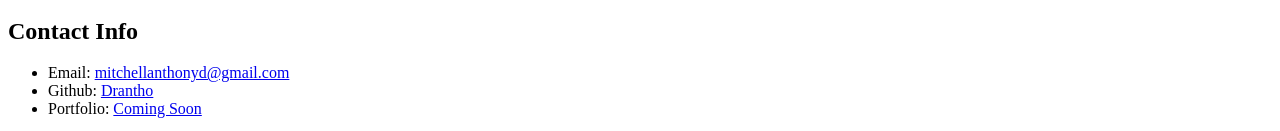
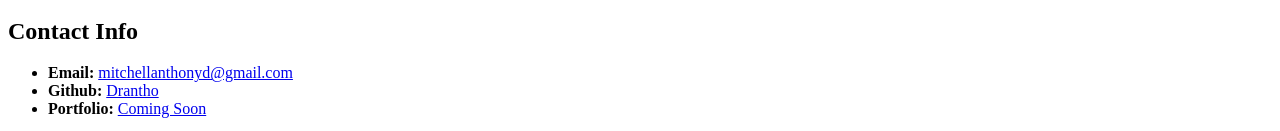
Before and after one commit to Drantho/uwstudentbio, a plain HTML site: page index.html in a window 1280 px wide. Shown: the part 708-839 px from the top of the page. Drawn offline with Linux system fonts and the light colour scheme.

Commit message:
bolded contact info categories

```diff
--- a/index.html
+++ b/index.html
@@ -15,9 +15,9 @@
     </p>
     <h2>Contact Info</h2>
     <ul>
-        <li>Email: <a href="mailto:mitchellanthonyd@gmail.vom">mitchellanthonyd@gmail.com</a></li>
-        <li>Github: <a href="https://github.com/Drantho">Drantho</a></li>
-        <li>Portfolio: <a href="#">Coming Soon</a></li>
+        <li><strong>Email:</strong> <a href="mailto:mitchellanthonyd@gmail.vom">mitchellanthonyd@gmail.com</a></li>
+        <li><strong>Github: </strong><a href="https://github.com/Drantho">Drantho</a></li>
+        <li><strong>Portfolio: </strong><a href="#">Coming Soon</a></li>
     </ul>
 </body>
 </html>
```
